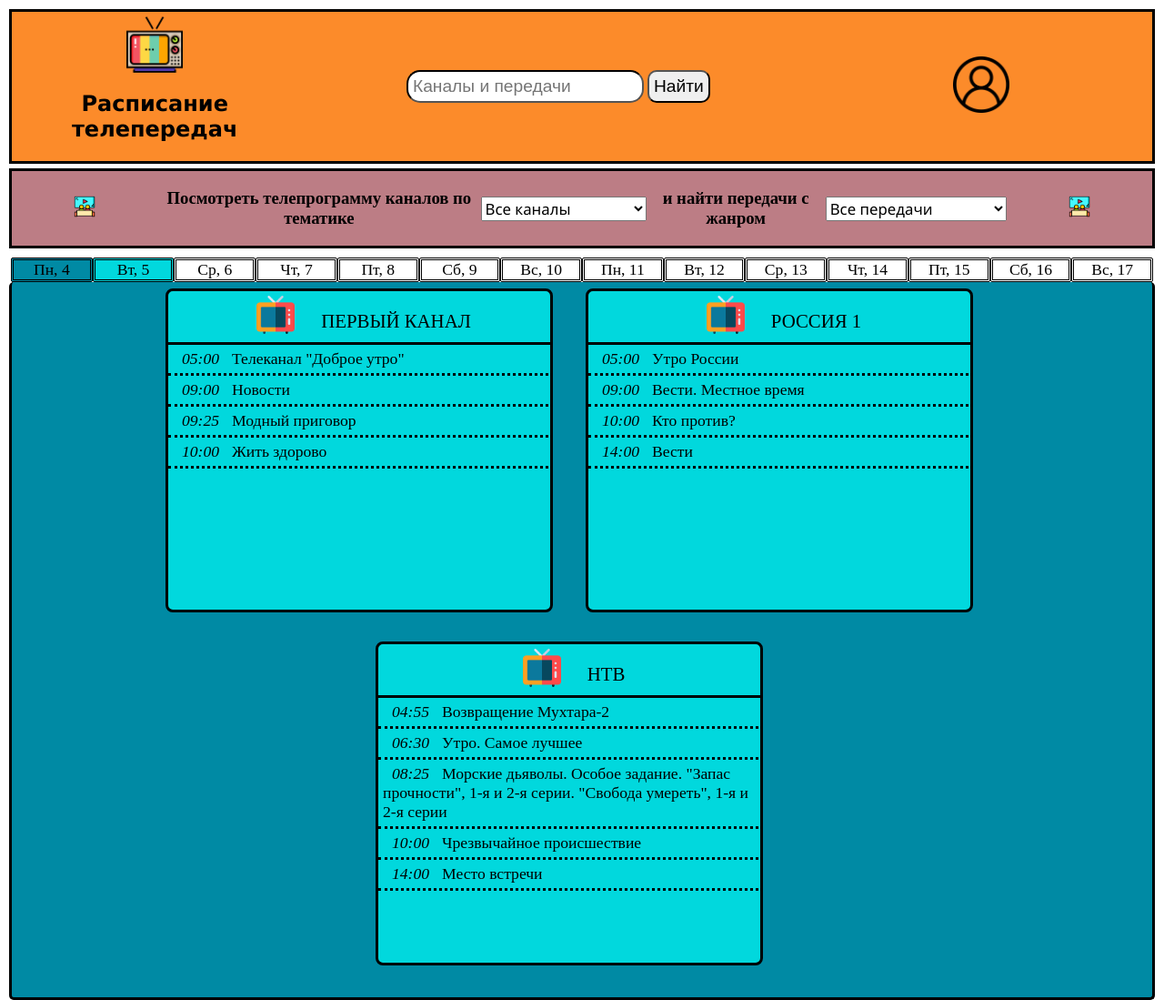
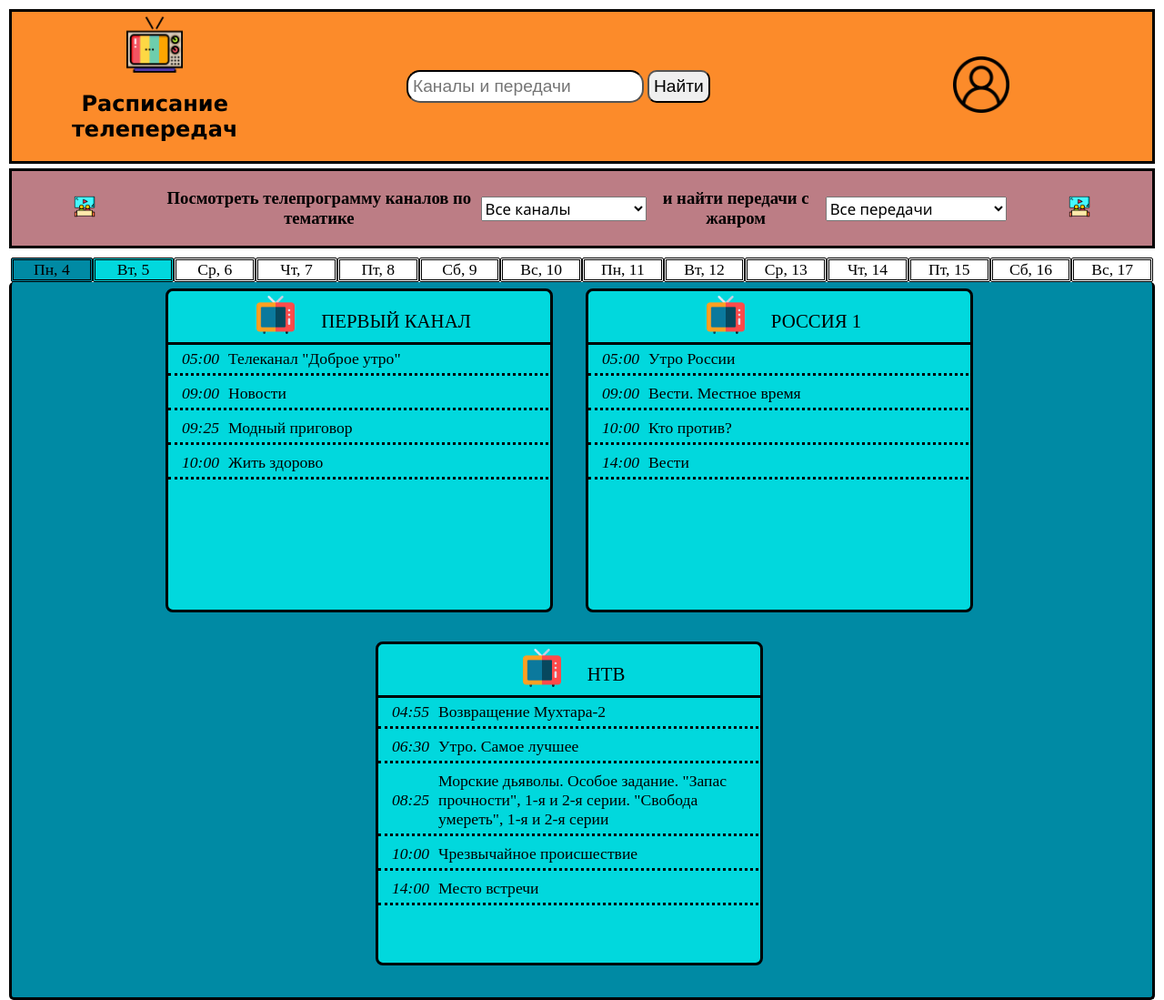
Before and after one commit to Ram1s17/TVshowSchedule, a plain HTML site: page client/index.html in a window 1280 px wide. Shown: the top 1099 px of the page at 91% size. Drawn offline with Linux system fonts and the light colour scheme.

Commit message:
Fixed the display of name of TV show in style.css

```diff
--- a/styles/style.css
+++ b/styles/style.css
@@ -180,7 +180,7 @@
 }
 
 main .main-event-time, .main-event-name {
-    display: inline;
+    display: table-cell;
     padding-left: 10px;
     vertical-align: middle;
 }
```
